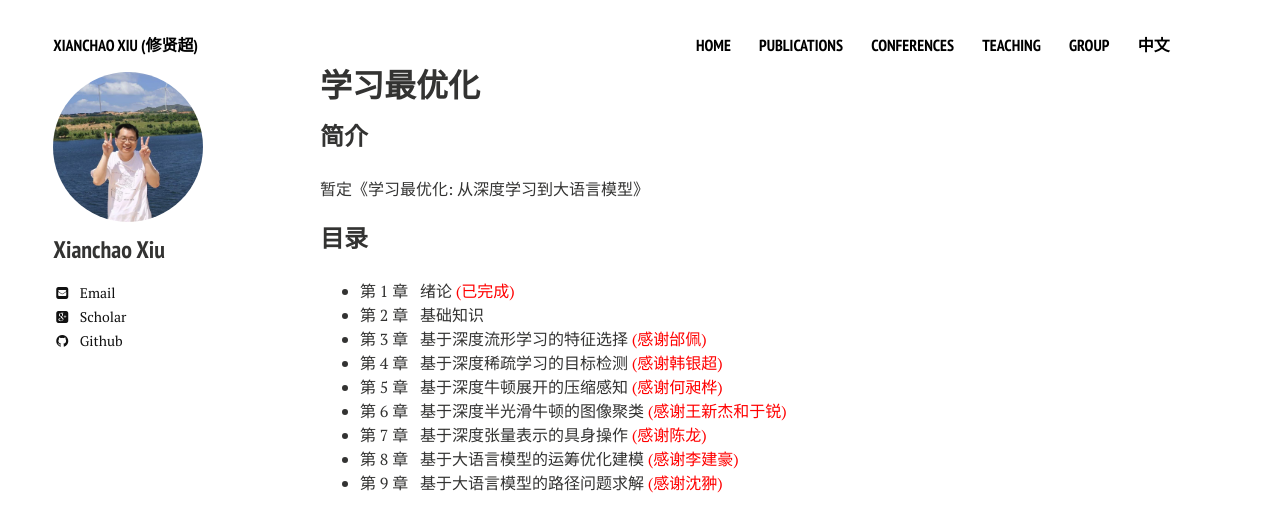
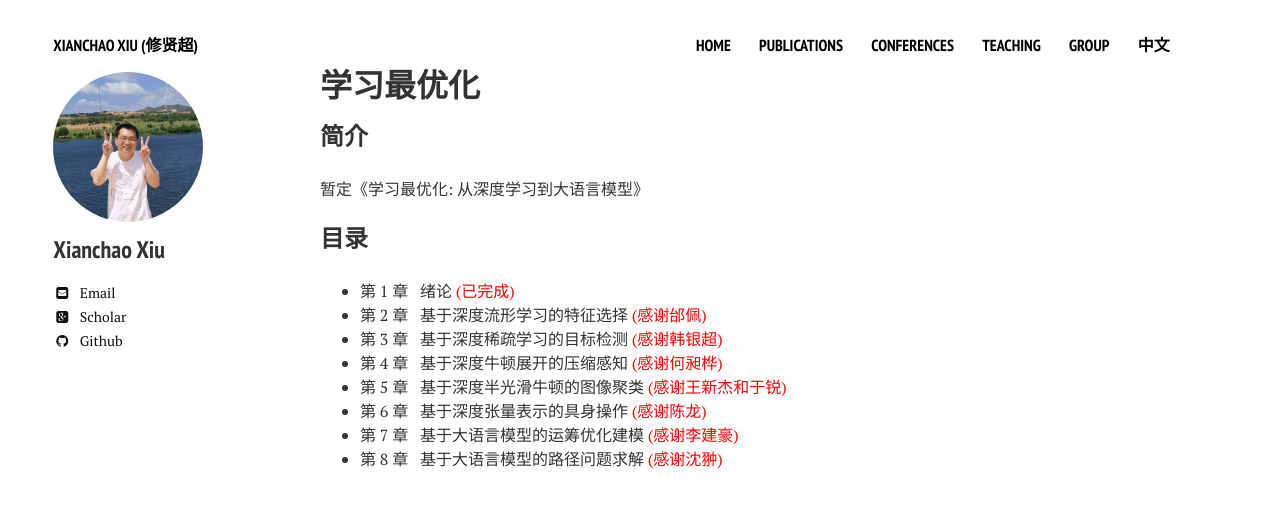
Before and after one commit to xianchaoxiu/xianchaoxiu.github.io, a Jekyll site: the page built from chinese/book/L2O/index.md, in a window 1280 px wide. Shown: the top 532 px of the page. Built offline with Jekyll 4.4.1, drawn with Linux system fonts in a browser that asks for light colours; nearby versions of some CDN libraries.

Commit message:
Update index.md

```diff
--- a/chinese/book/L2O/index.md
+++ b/chinese/book/L2O/index.md
@@ -8,14 +8,12 @@ share: false
 ### 简介
 暂定《学习最优化: 从深度学习到大语言模型》
 
-
 ### 目录
   - 第 1 章 &nbsp;  绪论 <span style="color:#ff0000">(已完成)</span> <br>
-  - 第 2 章 &nbsp;  基础知识 <br>
-  - 第 3 章 &nbsp;  基于深度流形学习的特征选择 <span style="color:#ff0000">(感谢邰佩)</span> <br>
-  - 第 4 章 &nbsp;  基于深度稀疏学习的目标检测 <span style="color:#ff0000">(感谢韩银超)</span> <br>
-  - 第 5 章 &nbsp;  基于深度牛顿展开的压缩感知 <span style="color:#ff0000">(感谢何昶桦)</span> <br>
-  - 第 6 章 &nbsp;  基于深度半光滑牛顿的图像聚类 <span style="color:#ff0000">(感谢王新杰和于锐)</span> <br>
-  - 第 7 章 &nbsp;  基于深度张量表示的具身操作 <span style="color:#ff0000">(感谢陈龙)</span> <br>
-  - 第 8 章 &nbsp;  基于大语言模型的运筹优化建模 <span style="color:#ff0000">(感谢李建豪)</span> <br>
-  - 第 9 章 &nbsp;  基于大语言模型的路径问题求解  <span style="color:#ff0000">(感谢沈翀)</span> <br>
+  - 第 2 章 &nbsp;  基于深度流形学习的特征选择 <span style="color:#ff0000">(感谢邰佩)</span> <br>
+  - 第 3 章 &nbsp;  基于深度稀疏学习的目标检测 <span style="color:#ff0000">(感谢韩银超)</span> <br>
+  - 第 4 章 &nbsp;  基于深度牛顿展开的压缩感知 <span style="color:#ff0000">(感谢何昶桦)</span> <br>
+  - 第 5 章 &nbsp;  基于深度半光滑牛顿的图像聚类 <span style="color:#ff0000">(感谢王新杰和于锐)</span> <br>
+  - 第 6 章 &nbsp;  基于深度张量表示的具身操作 <span style="color:#ff0000">(感谢陈龙)</span> <br>
+  - 第 7 章 &nbsp;  基于大语言模型的运筹优化建模 <span style="color:#ff0000">(感谢李建豪)</span> <br>
+  - 第 8 章 &nbsp;  基于大语言模型的路径问题求解  <span style="color:#ff0000">(感谢沈翀)</span> <br>
```
